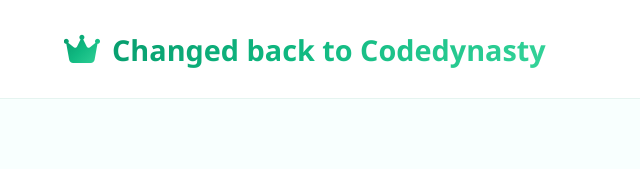
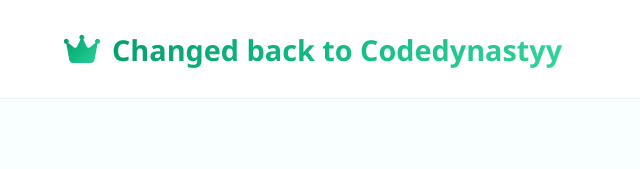
Before and after one commit to pearlvee/aws-devops-class01, a website: page public/index.html in a window 1280 px wide. Shown: the top 169 px of the page, 0-640 px from the left. Drawn offline with Linux system fonts and the light colour scheme.

Commit message:
Update slight

```diff
--- a/public/index.html
+++ b/public/index.html
@@ -649,7 +649,7 @@
         <div class="nav-content">
             <div class="logo">
                 <i class="fas fa-crown"></i>
-                <span>Changed back to Codedynasty</span>
+                <span>Changed back to Codedynastyy</span>
             </div>
             <div class="nav-right">
                 <ul class="nav-links">
```
